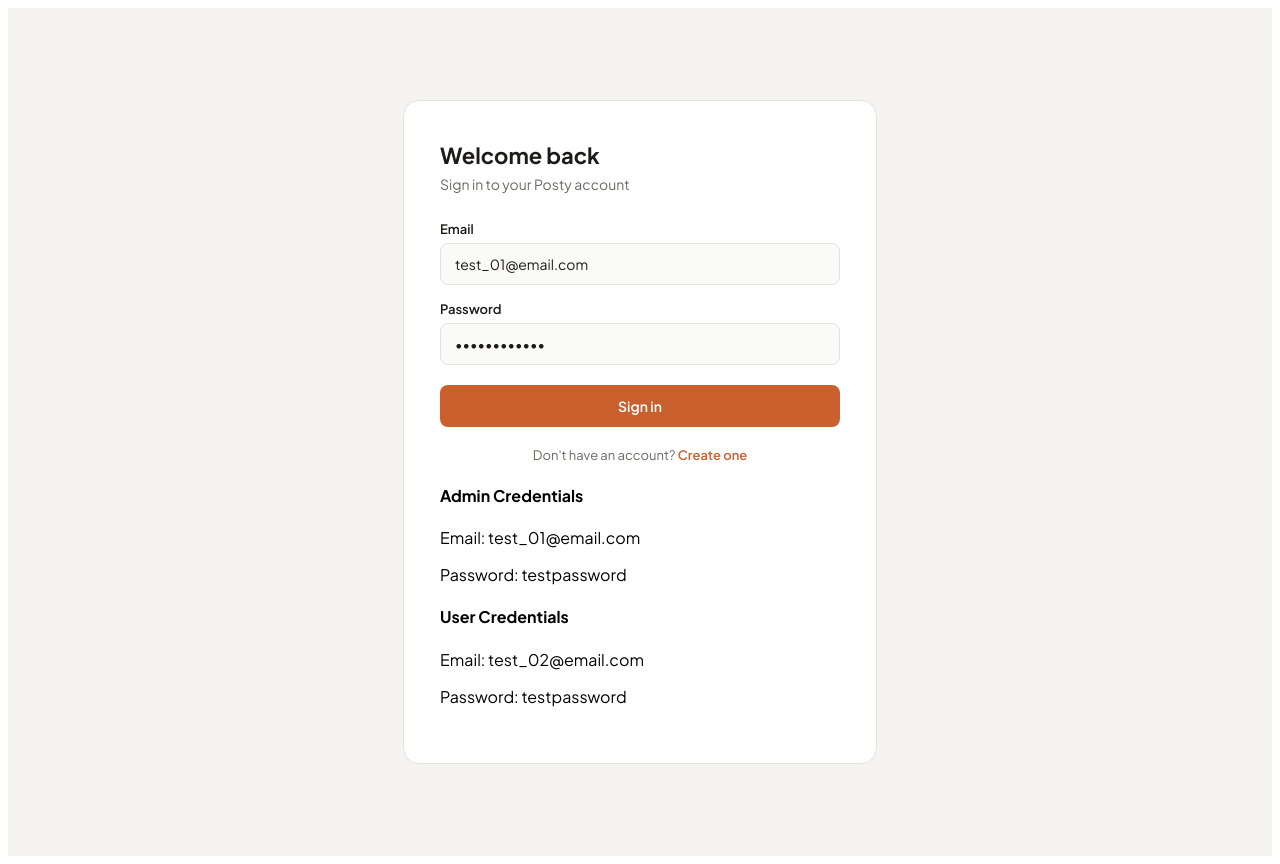
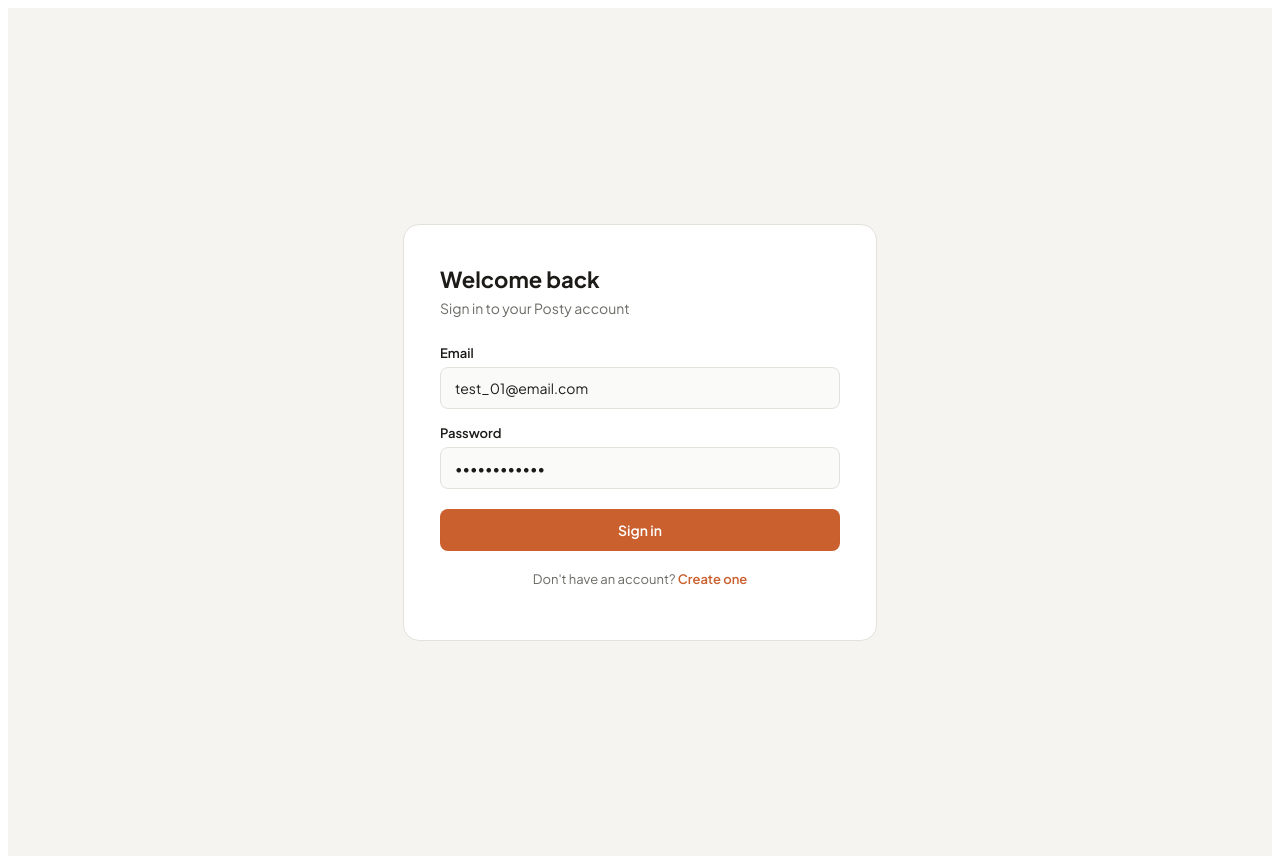
Before and after one commit to giriraj47/post-frontend, a React app: page /login in a window 1280 px wide. Built offline with nearby package versions, Linux system fonts and the light colour scheme; no server answers; the HTML template or start-up script is replaced by a standard one.

Commit message:
Refactor login handling and remove credentials display
Refactor handleSubmit to check login success before navigating. Remove hardcoded admin and user credentials from the UI.

```diff
--- a/src/auth/pages/Login.jsx
+++ b/src/auth/pages/Login.jsx
@@ -20,8 +20,10 @@
 
   const handleSubmit = async (e) => {
     e.preventDefault();
-    await handleLogin({ email, password });
-    navigate("/");
+    const success = await handleLogin({ email, password });
+    if (success) {
+      navigate("/");
+    }
   };
 
   if (loading) {
@@ -92,12 +94,6 @@
             Create one
           </Link>
         </p>
-        <h4>Admin Credentials</h4>
-        <p>Email: test_01@email.com</p>
-        <p>Password: testpassword</p>
-        <h4>User Credentials</h4>
-        <p>Email: test_02@email.com</p>
-        <p>Password: testpassword</p>
       </div>
     </div>
   );
```
